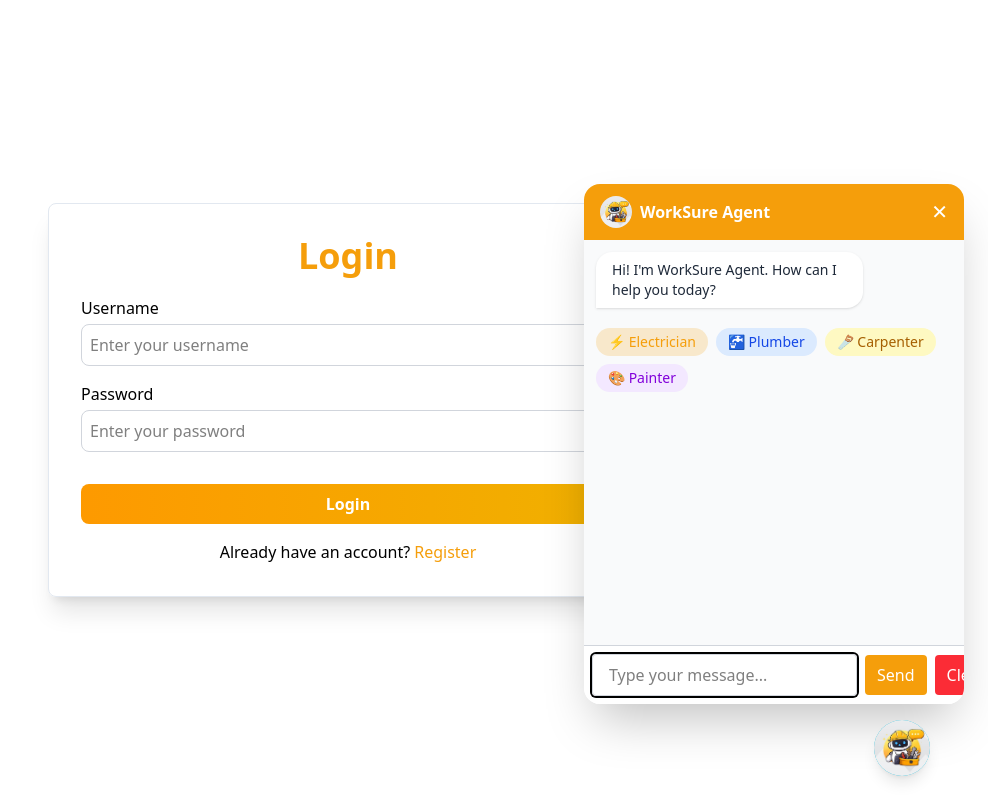
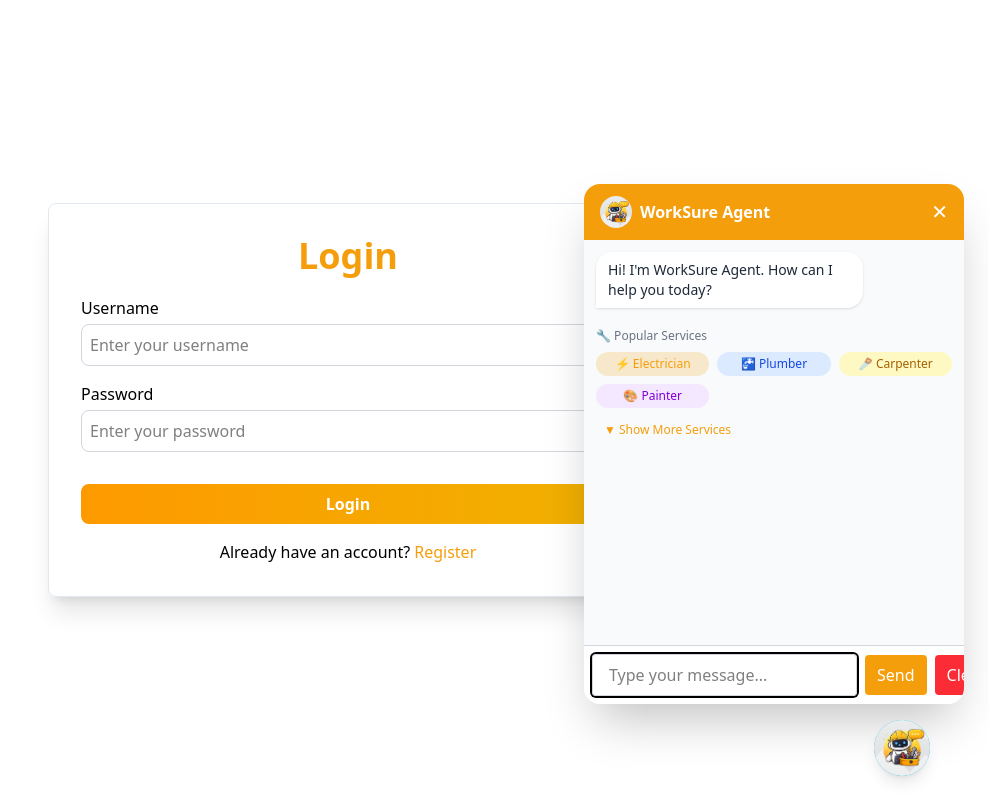
Before and after one commit to HasalKenula/WorkSure-frontend, a React (Vite) app: page /auth/login in a window 1280 px wide. Both pictures are taken after a click on the button 1194 px from the left and 745 px from the top of the page. Shown: the whole page, without its empty margins (292-1280 px from the left). Built offline with nearby package versions, Linux system fonts and the light colour scheme; no server answers.

Commit message:
Update ChatMessages component

```diff
--- a/src/chatbot/ChatMessages.jsx
+++ b/src/chatbot/ChatMessages.jsx
@@ -1,12 +1,15 @@
-import { useEffect, useRef } from "react";
+import { useEffect, useRef, useState } from "react";
 
 export default function ChatMessages({ messages, isTyping, onQuickSend }) {
+
   const containerRef = useRef(null);
-
+  const [showMore, setShowMore] = useState(false);
 
   useEffect(() => {
+    if (containerRef.current) {
       containerRef.current.scrollTop =
         containerRef.current.scrollHeight;
+    }
   }, [messages, isTyping]);
 
   return (
@@ -18,6 +21,8 @@ export default function ChatMessages({ messages, isTyping, onQuickSend }) {
         space-y-3
       "
     >
+
+      {/* Chat Messages */}
       {messages.map((msg, index) => (
         <div
           key={index}
@@ -26,7 +31,7 @@ export default function ChatMessages({ messages, isTyping, onQuickSend }) {
               ? `
                 ml-auto max-w-[75%]
                 bg-[#f59e0b] text-white
-                px-4 py-2 text-sm
+                px-3 py-2 text-sm
                 rounded-2xl rounded-br-none
                 shadow
               `
@@ -34,25 +39,24 @@ export default function ChatMessages({ messages, isTyping, onQuickSend }) {
                 max-w-[75%]
                 bg-white dark:bg-gray-700
                 text-gray-800 dark:text-gray-100
-                px-4 py-2 text-sm
+                px-3 py-2 text-sm
                 rounded-2xl rounded-bl-none
                 shadow
               `
           }
         >
-          <p className="whitespace-pre-line">
-            {msg.text}
-          </p>
+          <p className="whitespace-pre-line">{msg.text}</p>
         </div>
       ))}
 
+      {/* Typing Animation */}
       {isTyping && (
         <div
           className="
             max-w-[75%]
             bg-white dark:bg-gray-700
             text-gray-800 dark:text-gray-100
-            px-4 py-2 text-sm
+            px-3 py-2 text-sm
             rounded-2xl rounded-bl-none
             shadow flex items-center gap-1
           "
@@ -64,38 +68,129 @@ export default function ChatMessages({ messages, isTyping, onQuickSend }) {
         </div>
       )}
 
+      {/* Quick Service Buttons */}
       {!isTyping && (
-        <div className="flex flex-wrap gap-2 pt-2">
+        <div className="pt-2 space-y-2">
+
+          <p className="text-xs text-gray-500">
+            🔧 Popular Services
+          </p>
+
+          {/* Popular Services */}
+          <div className="grid grid-cols-3 gap-2">
+
             <button
               onClick={() => onQuickSend("I need an electrician")}
-            className="px-3 py-1 rounded-full bg-[#f59e0b]/20 text-[#f59e0b] text-sm hover:bg-[#f59e0b]/30"
+              className="px-2 py-1 text-xs rounded-full bg-[#f59e0b]/20 text-[#f59e0b] hover:bg-[#f59e0b]/30 transition"
             >
-            ⚡️ Electrician
+              ⚡ Electrician
             </button>
 
             <button
               onClick={() => onQuickSend("I need a plumber")}
-            className="px-3 py-1 rounded-full bg-blue-100 text-blue-700 text-sm hover:bg-blue-200"
+              className="px-2 py-1 text-xs rounded-full bg-blue-100 text-blue-700 hover:bg-blue-200 transition"
             >
               🚰 Plumber
             </button>
 
             <button
               onClick={() => onQuickSend("I need a carpenter")}
-            className="px-3 py-1 rounded-full bg-yellow-100 text-yellow-700 text-sm hover:bg-yellow-200"
+              className="px-2 py-1 text-xs rounded-full bg-yellow-100 text-yellow-700 hover:bg-yellow-200 transition"
             >
               🪚 Carpenter
             </button>
 
             <button
               onClick={() => onQuickSend("I need a painter")}
-            className="px-3 py-1 rounded-full bg-purple-100 text-purple-700 text-sm hover:bg-purple-200"
+              className="px-2 py-1 text-xs rounded-full bg-purple-100 text-purple-700 hover:bg-purple-200 transition"
             >
               🎨 Painter
             </button>
 
           </div>
+
+          {/* Show More Button */}
+          <button
+            onClick={() => setShowMore(!showMore)}
+            className="
+              text-xs font-medium
+              text-[#f59e0b]
+              hover:text-white
+              hover:bg-[#f59e0b]
+              px-2 py-1
+              rounded-md
+              transition
+            "
+          >
+            {showMore ? "▲ Show Less Services" : "▼ Show More Services"}
+          </button>
+
+          {/* Extra Services */}
+          {showMore && (
+            <div className="grid grid-cols-3 gap-2">
+
+              <button
+                onClick={() => onQuickSend("I need a mason")}
+                className="px-2 py-1 text-xs rounded-full bg-orange-100 text-orange-700 hover:bg-orange-200 transition"
+              >
+                🧱 Mason
+              </button>
+
+              <button
+                onClick={() => onQuickSend("I need a welder")}
+                className="px-2 py-1 text-xs rounded-full bg-red-100 text-red-700 hover:bg-red-200 transition"
+              >
+                🔥 Welder
+              </button>
+
+              <button
+                onClick={() => onQuickSend("I need HVAC service")}
+                className="px-2 py-1 text-xs rounded-full bg-cyan-100 text-cyan-700 hover:bg-cyan-200 transition"
+              >
+                🌬 HVAC
+              </button>
+
+              <button
+                onClick={() => onQuickSend("I need a landscaper")}
+                className="px-2 py-1 text-xs rounded-full bg-green-100 text-green-700 hover:bg-green-200 transition"
+              >
+                🌿 Landscaper
+              </button>
+
+              <button
+                onClick={() => onQuickSend("I need a contractor")}
+                className="px-2 py-1 text-xs rounded-full bg-indigo-100 text-indigo-700 hover:bg-indigo-200 transition"
+              >
+                🏗 Contractor
+              </button>
+
+              <button
+                onClick={() => onQuickSend("I need a cleaner")}
+                className="px-2 py-1 text-xs rounded-full bg-pink-100 text-pink-700 hover:bg-pink-200 transition"
+              >
+                🧹 Cleaner
+              </button>
+
+              <button
+                onClick={() => onQuickSend("I need equipment repair")}
+                className="px-2 py-1 text-xs rounded-full bg-gray-200 text-gray-700 hover:bg-gray-300 transition"
+              >
+                🔧 Repair
+              </button>
+
+              <button
+                onClick={() => onQuickSend("I need general services")}
+                className="px-2 py-1 text-xs rounded-full bg-teal-100 text-teal-700 hover:bg-teal-200 transition"
+              >
+                ⚙ General
+              </button>
+
+            </div>
           )}
+
+        </div>
+      )}
+
     </div>
   );
 }
```
Lines whose indentation alone changed are shown as unchanged.
